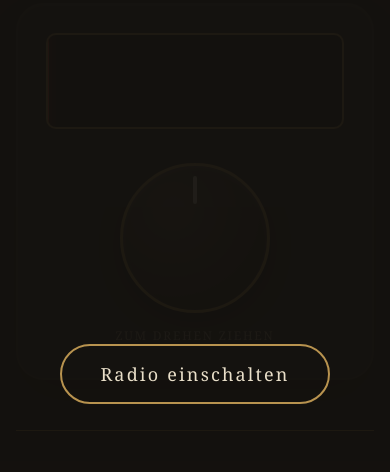
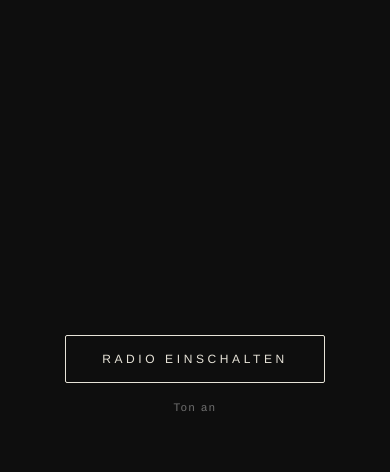
Before and after one commit to ohrenzwicker44/interactionprototypes, a plain HTML site: page radio/index.html in a window 390 px wide. Shown: the part 48-520 px from the top of the page. Drawn offline with Linux system fonts and the light colour scheme.

Commit message:
Refactor radio index.html for improved styling and structure

```diff
--- a/radio/index.html
+++ b/radio/index.html
@@ -6,191 +6,337 @@
 <title>Radio</title>
 <style>
   :root {
-    --bg: #1b1815;
-    --body: #2a2420;
-    --body-edge: #3a322b;
-    --cream: #e9dfc9;
-    --cream-dim: #a89c82;
-    --accent: #d9482b;
-    --brass: #b8934f;
+    --black:  #0e0e0e;
+    --dark:   #1c1c1c;
+    --body-a: #323232;
+    --body-b: #242424;
+    --grey:   #6f6f6f;
+    --light:  #bdbdbd;
+    --paper:  #e7e3d8;   /* off-white */
+    --ink:    #151515;
   }
   * { box-sizing: border-box; }
   html, body { margin: 0; min-height: 100%; }
   body {
-    background: var(--bg);
-    color: var(--cream);
-    font-family: Georgia, "Times New Roman", serif;
+    background: var(--black);
+    color: var(--paper);
+    font-family: "Helvetica Neue", Helvetica, Arial, sans-serif;
     display: flex;
     flex-direction: column;
     align-items: center;
-    padding: 6vh 16px 10vh;
+    padding: 7vh 16px 10vh;
+    -webkit-font-smoothing: antialiased;
   }
 
-  /* ---------- Radiogehäuse ---------- */
+  /* ================= GEHÄUSE ================= */
   .radio {
-    width: min(520px, 100%);
-    background: var(--body);
-    border: 2px solid var(--body-edge);
+    width: min(780px, 100%);
+    background: linear-gradient(180deg, var(--body-a), var(--body-b));
     border-radius: 28px;
-    padding: 28px 28px 34px;
-    box-shadow: 0 20px 50px rgba(0,0,0,.5), inset 0 1px 0 rgba(255,255,255,.05);
+    padding: 26px;
+    display: grid;
+    grid-template-columns: 1fr 1.35fr;
+    gap: 26px;
+    box-shadow:
+      0 30px 60px rgba(0,0,0,.6),
+      inset 0 1px 0 rgba(255,255,255,.08),
+      inset 0 -2px 0 rgba(0,0,0,.4);
   }
 
-  /* ---------- Skala ---------- */
+  /* Lautsprecher-Gitter */
+  .grille {
+    border-radius: 16px;
+    min-height: 270px;
+    background-color: #202020;
+    background-image: radial-gradient(circle, #070707 2.3px, transparent 2.8px);
+    background-size: 13px 13px;
+    background-position: 6px 6px;
+    box-shadow: inset 0 3px 8px rgba(0,0,0,.7), 0 1px 0 rgba(255,255,255,.06);
+  }
+
+  .panel {
+    display: flex;
+    flex-direction: column;
+    justify-content: space-between;
+    gap: 22px;
+  }
+
+  /* ================= SKALA ================= */
   .dial {
     position: relative;
-    height: 96px;
-    background: #14110e;
-    border: 2px solid var(--brass);
-    border-radius: 10px;
+    height: 128px;
+    background: linear-gradient(180deg, #ece8dc, #dcd8cb);
+    border-radius: 8px;
+    box-shadow: inset 0 2px 6px rgba(0,0,0,.45), 0 1px 0 rgba(255,255,255,.08);
     overflow: hidden;
-    margin-bottom: 34px;
+    color: var(--ink);
   }
-  .dial .ticks {
-    position: absolute; inset: 0;
+  .dial .tag {
+    position: absolute;
+    bottom: 9px;
+    font-size: 9px;
+    letter-spacing: .2em;
+    color: #55524a;
   }
-  .dial .tick {
+  .dial .tag.l { left: 14px; }
+  .dial .tag.r { right: 14px; }
+
+  .scale {                       /* gemeinsames Koordinatensystem */
     position: absolute;
-    bottom: 0;
+    left: 6%; right: 6%;
+    top: 0; bottom: 0;
+  }
+  .tick {
+    position: absolute;
+    top: 40px;
     width: 1px;
-    background: var(--cream-dim);
-    opacity: .5;
+    background: var(--ink);
   }
-  .dial .tick.major { opacity: .9; }
-  .dial .label {
+  .tick.half  { height: 10px; opacity: .55; }
+  .tick.whole { height: 18px; opacity: .8; }
+  .tick.major { height: 28px; opacity: 1; width: 1.5px; }
+  .num {
     position: absolute;
-    top: 14px;
+    top: 12px;
     transform: translateX(-50%);
-    font-size: 13px;
-    letter-spacing: .08em;
-    color: var(--cream-dim);
-    transition: color .3s;
+    font-size: 11px;
+    font-weight: 600;
+    letter-spacing: .05em;
   }
-  .dial .label.active { color: var(--cream); }
-  .dial .needle {
+  .station {                     /* Sendermarken */
+    position: absolute;
+    bottom: 26px;
+    transform: translateX(-50%);
+    display: flex; flex-direction: column; align-items: center;
+    font-size: 9px;
+    color: #55524a;
+    gap: 2px;
+  }
+  .station i {
+    display: block; width: 6px; height: 6px;
+    border: 1px solid var(--ink);
+    border-radius: 50%;
+    transition: background .2s;
+  }
+  .station.active { color: var(--ink); font-weight: 700; }
+  .station.active i { background: var(--ink); }
+
+  .needle {
     position: absolute;
     top: 0; bottom: 0;
     width: 2px;
-    background: var(--accent);
-    box-shadow: 0 0 8px var(--accent);
-    transform: translateX(-1px);
+    margin-left: -1px;
+    background: var(--ink);
+    box-shadow: 1px 0 3px rgba(0,0,0,.25);
+  }
+  .needle::before {
+    content: "";
+    position: absolute; top: 0; left: -3px;
+    border-left: 4px solid transparent;
+    border-right: 4px solid transparent;
+    border-top: 7px solid var(--ink);
   }
 
-  /* ---------- Regler ---------- */
-  .knob-wrap {
+  /* ================= STEUERUNG ================= */
+  .controls {
     display: flex;
-    flex-direction: column;
-    align-items: center;
-    gap: 14px;
+    align-items: flex-end;
+    justify-content: space-between;
+    gap: 16px;
   }
+  .readout { padding-bottom: 6px; }
+  .readout .brand {
+    font-size: 10px;
+    letter-spacing: .32em;
+    color: var(--grey);
+    margin-bottom: 14px;
+    display: flex; align-items: center; gap: 9px;
+  }
+  .lamp {
+    width: 7px; height: 7px; border-radius: 50%;
+    background: #3a3a3a;
+    transition: background .3s, box-shadow .3s;
+  }
+  .lamp.on { background: var(--paper); box-shadow: 0 0 8px 1px rgba(231,227,216,.7); }
+  .freq {
+    font-size: 40px;
+    font-weight: 300;
+    letter-spacing: -.02em;
+    line-height: 1;
+    font-variant-numeric: tabular-nums;
+  }
+  .freq small {
+    font-size: 11px;
+    letter-spacing: .2em;
+    color: var(--grey);
+    margin-left: 6px;
+  }
+
   .knob {
-    width: 150px; height: 150px;
+    flex: none;
+    width: 128px; height: 128px;
     border-radius: 50%;
-    background:
-      radial-gradient(circle at 35% 30%, #5a4d40, #2b231c 70%);
-    border: 3px solid var(--brass);
-    box-shadow: 0 8px 18px rgba(0,0,0,.55), inset 0 2px 4px rgba(255,255,255,.12);
     position: relative;
     cursor: grab;
     touch-action: none;
     user-select: none;
     outline: none;
+    background: repeating-conic-gradient(from 0deg, #4a4a4a 0 2.5deg, #2a2a2a 2.5deg 5deg);
+    box-shadow: 0 10px 20px rgba(0,0,0,.6), 0 0 0 2px #151515;
   }
   .knob:active { cursor: grabbing; }
-  .knob:focus-visible { box-shadow: 0 0 0 3px var(--accent); }
-  .knob::before { /* Markierungsstrich */
+  .knob:focus-visible { box-shadow: 0 10px 20px rgba(0,0,0,.6), 0 0 0 2px #151515, 0 0 0 4px var(--paper); }
+  .knob::after {                 /* Kappe */
     content: "";
-    position: absolute;
-    top: 10px; left: 50%;
-    width: 4px; height: 28px;
-    margin-left: -2px;
-    background: var(--cream);
+    position: absolute; inset: 11px;
+    border-radius: 50%;
+    background: radial-gradient(circle at 35% 28%, #555, #262626 72%);
+    box-shadow: inset 0 1px 1px rgba(255,255,255,.18), 0 2px 5px rgba(0,0,0,.6);
+  }
+  .knob::before {                /* Markierung */
+    content: "";
+    position: absolute; z-index: 1;
+    top: 17px; left: 50%;
+    width: 3px; height: 22px;
+    margin-left: -1.5px;
     border-radius: 2px;
-  }
-  .hint {
-    font-size: 12px;
-    letter-spacing: .15em;
-    text-transform: uppercase;
-    color: var(--cream-dim);
+    background: var(--paper);
   }
 
-  /* ---------- Textbereich ---------- */
-  .programm {
-    width: min(520px, 100%);
-    margin-top: 40px;
-    text-align: left;
-    transition: opacity .35s;
+  /* ================= TEXTTAFEL ================= */
+  .plate {
+    position: relative;
+    width: min(780px, 100%);
+    margin-top: 26px;
+    background: var(--paper);
+    color: var(--ink);
+    padding: 30px 40px 34px;
+    border-radius: 4px;
+    box-shadow: 0 14px 30px rgba(0,0,0,.45);
   }
-  .programm.fade { opacity: 0; }
-  .programm h2 {
-    font-weight: normal;
-    font-size: 28px;
-    letter-spacing: .04em;
-    margin: 0 0 12px;
-    border-bottom: 1px solid var(--brass);
-    padding-bottom: 10px;
+  .plate::before, .plate::after {   /* Schrauben */
+    content: "";
+    position: absolute; top: 14px;
+    width: 7px; height: 7px; border-radius: 50%;
+    background: #bab5a6;
+    box-shadow: inset 0 1px 1px rgba(0,0,0,.35);
   }
-  .programm p {
+  .plate::before { left: 14px; }
+  .plate::after  { right: 14px; }
+
+  .plate .content { transition: opacity .3s; }
+  .plate.tuning .content { opacity: .08; }
+
+  .plate .meta {
+    font-size: 10px;
+    letter-spacing: .28em;
+    text-transform: uppercase;
+    color: #6a665b;
+    margin-bottom: 18px;
+  }
+  .plate h2 {
+    margin: 0 0 14px;
+    font-size: 34px;
+    font-weight: 600;
+    letter-spacing: -.02em;
+    line-height: 1.1;
+  }
+  .plate p {
     margin: 0;
-    line-height: 1.7;
-    color: var(--cream-dim);
+    font-size: 15px;
+    line-height: 1.75;
+    color: #34322d;
     white-space: pre-line;
+    max-width: 60ch;
   }
 
-  /* ---------- Start-Overlay ---------- */
+  .status {
+    width: min(780px, 100%);
+    margin-top: 14px;
+    font-size: 12px;
+    color: var(--grey);
+    min-height: 1em;
+  }
+
+  /* ================= START ================= */
   #start {
-    position: fixed; inset: 0;
-    background: rgba(20,17,14,.94);
-    display: flex; align-items: center; justify-content: center;
-    z-index: 10;
+    position: fixed; inset: 0; z-index: 10;
+    background: var(--black);
+    display: flex; flex-direction: column;
+    align-items: center; justify-content: center; gap: 18px;
   }
   #start button {
     background: none;
-    color: var(--cream);
-    border: 2px solid var(--brass);
-    border-radius: 40px;
-    padding: 16px 38px;
+    color: var(--paper);
+    border: 1px solid var(--paper);
+    border-radius: 2px;
+    padding: 16px 36px;
     font: inherit;
-    font-size: 18px;
-    letter-spacing: .12em;
+    font-size: 12px;
+    letter-spacing: .3em;
+    text-transform: uppercase;
     cursor: pointer;
     transition: background .2s, color .2s;
   }
-  #start button:hover { background: var(--brass); color: var(--bg); }
+  #start button:hover { background: var(--paper); color: var(--black); }
   #start button:disabled { opacity: .5; cursor: default; }
+  #start p { margin: 0; font-size: 11px; letter-spacing: .15em; color: var(--grey); }
+
+  @media (max-width: 640px) {
+    .radio { grid-template-columns: 1fr; padding: 18px; }
+    .grille { min-height: 110px; }
+    .plate { padding: 28px 24px 30px; }
+    .plate h2 { font-size: 28px; }
+  }
 </style>
 </head>
 <body>
 
 <div id="start">
   <button id="startBtn">Radio einschalten</button>
+  <p>Ton an</p>
 </div>
 
-<div class="radio">
-  <div class="dial" id="dial">
-    <div class="ticks" id="ticks"></div>
-    <div class="needle" id="needle"></div>
+<main class="radio">
+  <div class="grille"></div>
+
+  <div class="panel">
+    <div class="dial">
+      <div class="scale" id="scale">
+        <div class="needle" id="needle"></div>
+      </div>
+      <span class="tag l">FM</span>
+      <span class="tag r">MHz</span>
+    </div>
+
+    <div class="controls">
+      <div class="readout">
+        <div class="brand"><span class="lamp" id="lamp"></span>KÜCHENRADIO</div>
+        <div class="freq"><span id="freq">89,0</span><small>MHz</small></div>
+      </div>
+      <div class="knob" id="knob" tabindex="0" role="slider"
+           aria-label="Sendersuchlauf" aria-valuemin="1" aria-valuemax="6" aria-valuenow="1"></div>
+    </div>
   </div>
-
-  <div class="knob-wrap">
-    <div class="knob" id="knob" tabindex="0" role="slider"
-         aria-label="Senderwahl" aria-valuemin="1" aria-valuemax="6" aria-valuenow="1"></div>
-    <div class="hint">Zum Drehen ziehen</div>
-  </div>
-</div>
+</main>
 
 <!--
   ============================================================
-  TEXTBEREICH
+  TEXTTAFEL
   Die Texte (Überschrift + Inhalt) für jedes Programm stehen
   in der Datei script.js ganz oben im Block "PROGRAMM-TEXTE".
   Hier im HTML muss nichts geändert werden.
   ============================================================
 -->
-<section class="programm" id="programm">
-  <h2 id="programmTitel"></h2>
-  <p id="programmInhalt"></p>
+<section class="plate" id="plate">
+  <div class="content">
+    <div class="meta" id="plateMeta"></div>
+    <h2 id="plateTitel"></h2>
+    <p id="plateInhalt"></p>
+  </div>
 </section>
+
+<div class="status" id="status"></div>
 
 <script src="script.js"></script>
 </body>
```
